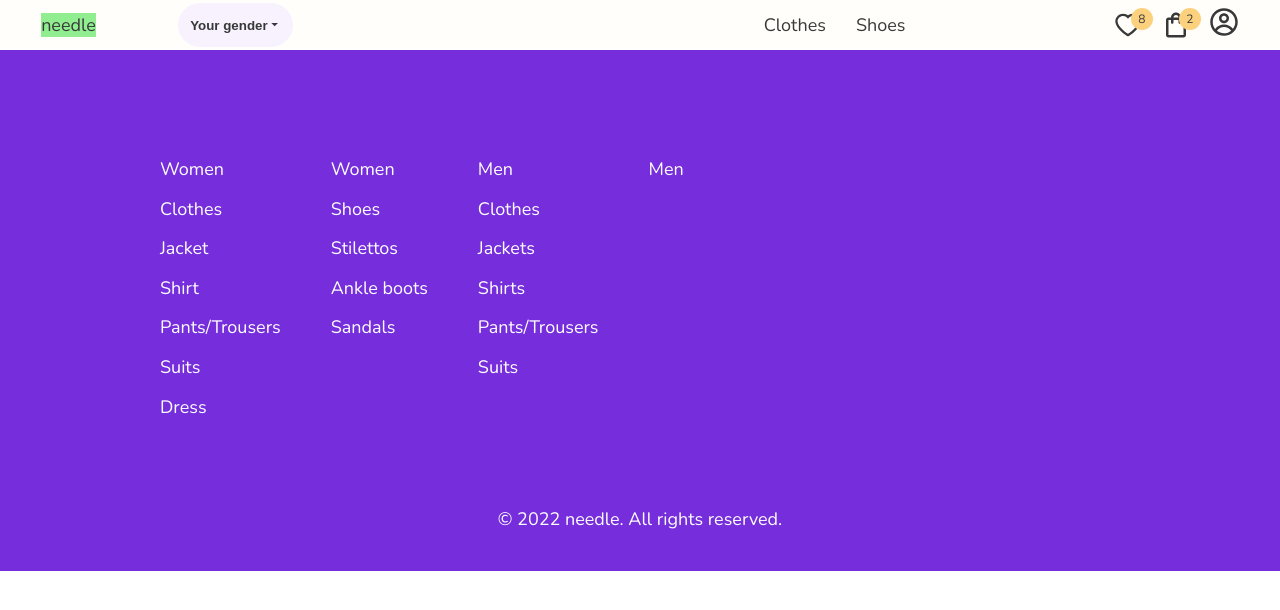
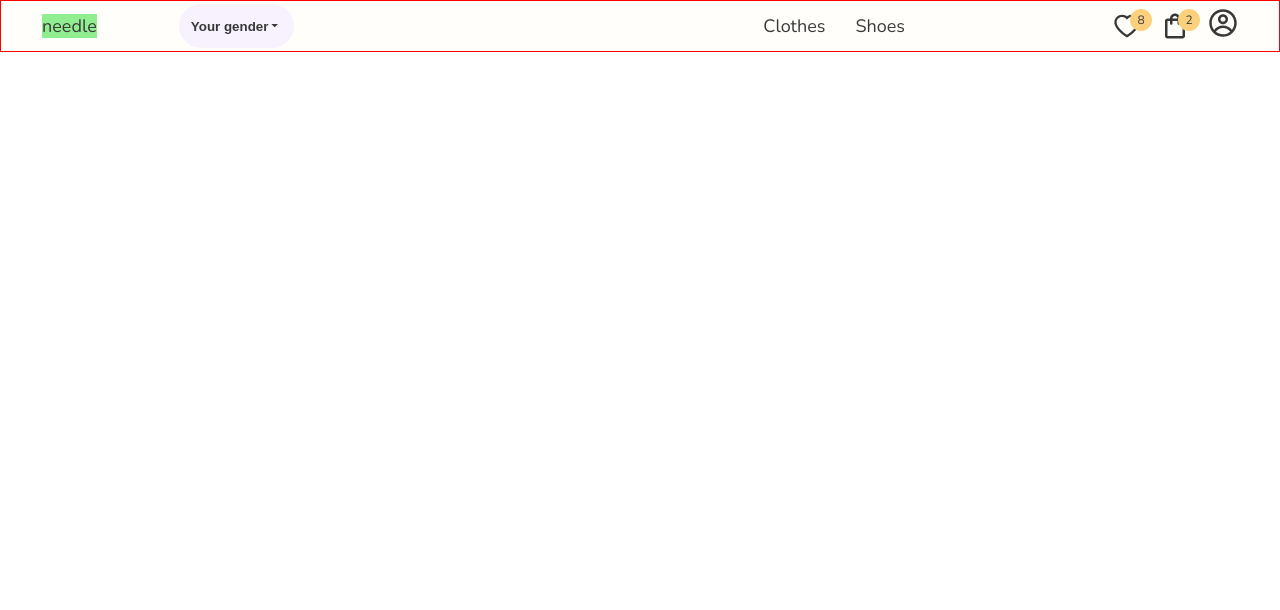
Before and after one commit to moisens/needle, a React (Vite) app: page /single-product/1 in a window 1280 px wide. Shown: the top 610 px of the page. Built offline with nearby package versions, Linux system fonts and the light colour scheme.

Commit message:
trying to solve routes issues

```diff
--- a/src/App.tsx
+++ b/src/App.tsx
@@ -1,16 +1,53 @@
 import "./App.scss";
-import { BrowserRouter, Routes, Route } from "react-router-dom";
+import {
+  Route,
+  createBrowserRouter,
+  createRoutesFromElements,
+  RouterProvider,
+} from "react-router-dom";
 import Nav from "./components/nav/Nav";
 import LandingPage from "./pages/Landing.page";
 import Women from "./pages/Women.page";
+import Jackets from "./pages/Jackets";
+import Shirts from "./pages/Shirts";
+import Pants from "./pages/Pants";
+import Suits from "./pages/Suits";
+import Dress from "./pages/Dress";
 import Men from "./pages/Men.page";
 import ClothesWomen from "./pages/ClothesWomen.page";
 import ShoesWomen from "./pages/ShoesWomen.page";
 import SingleproductPage from "./pages/Singleproduct.page";
 import Footer from "./components/footer/Footer";
 
+const router = createBrowserRouter(
+  createRoutesFromElements(
+    <>
+      <Route path="/" element={<Nav />}>
+         <Route index element={<LandingPage />} />
+        <Route path="women" element={<Women />} />
+        <Route path="women-clothes" element={<ClothesWomen />}>
+          <Route path="jackets" element={<Jackets />} />
+          <Route path="shirts" element={<Shirts />} />
+          <Route path="pants" element={<Pants />} />
+          <Route path="suits" element={<Suits />} />
+          <Route path="dress" element={<Dress />} />
+        </Route>
+        <Route path="women-shoes" element={<ShoesWomen />} />
+        <Route path="men" element={<Men />}></Route>
+        <Route path="/single-product/:id" element={<SingleproductPage />} />
+      </Route>
+    </>
+  )
+);
+
 const App = () => {
-  return (
+  return <RouterProvider router={router} />;
+};
+
+export default App;
+
+/*
+
 <BrowserRouter>
        <Nav />
        <Routes>
@@ -21,11 +58,16 @@ const App = () => {
 
          <Route path="/men" element={<Men />}></Route>
 
-        <Route path="/single-product/:id" element={<SingleproductPage />}/>
+         <Route path="/single-product/:id" element={<SingleproductPage />} />
        </Routes>
        <Footer />
      </BrowserRouter>
-  );
-};
 
-export default App;
+
+      <Route path="jackets" element={<Jackets />} />
+          <Route path="shirts" element={<Shirts />} />
+          <Route path="pants" element={<Pants />} />
+          <Route path="suits" element={<Suits />} />
+          <Route path="dress" element={<Dress />} />
+
+*/
--- a/src/components/clothesContainer/Clothescontainer.tsx
+++ b/src/components/clothesContainer/Clothescontainer.tsx
@@ -1,7 +1,7 @@
 import "./clothes.scss";
 import { MdOutlineKeyboardArrowRight } from "react-icons/md";
 import { RiArrowDownSFill, RiArrowLeftSLine, RiArrowRightSLine } from "react-icons/ri";
-import { Link } from "react-router-dom";
+import { Link, Outlet } from "react-router-dom";
 import { Disclosure } from "@headlessui/react";
 
 type Props = {};
@@ -16,11 +16,11 @@ const Clothescontainer = (props: Props) => {
             <span className="links-links active">
               {" "}
               <MdOutlineKeyboardArrowRight size="1.6rem" />
-              <Link to="/women-clothes">Clothes</Link>
+              <Link to="women-clothes">Clothes</Link>
             </span>
             <span className="links-links active">
               <MdOutlineKeyboardArrowRight size="1.6rem" />
-              <Link to="/women-clothes">Jackets</Link>
+              <Link to="jackets">Jackets</Link>
             </span>
           </p>
         </section>
@@ -29,24 +29,25 @@ const Clothescontainer = (props: Props) => {
             <nav className="sidebar-clothes-page">
               <ul className="clothes-ul">
                 <li className="clothes-li">
-                  <Link to="/women/clothes">Clothes</Link>
+                  <Link to="women-clothes">Clothes</Link>
                 </li>
                 <li className="clothes-li">
-                  <Link to="/women/clothes/jacket">Jackets</Link>
+                  <Link to="jackets">Jackets</Link>
                 </li>
                 <li className="clothes-li">
-                  <Link to="/women/clothes/shirt">Shirts</Link>
+                  <Link to="shirts">Shirts</Link>
                 </li>
                 <li className="clothes-li">
-                  <Link to="/women/clothes/pants">Pants/Trousers</Link>
+                  <Link to="pants">Pants/Trousers</Link>
                 </li>
                 <li className="clothes-li">
-                  <Link to="/women/clothes/suit">Suits</Link>
+                  <Link to="suits">Suits</Link>
                 </li>
                 <li className="clothes-li">
-                  <Link to="/women/clothes/dress">Dress</Link>
+                  <Link to="dress">Dress</Link>
                 </li>
               </ul>
+
             </nav>
             <section className="filter-container">
               {/*filter by price */}
--- a/src/components/nav/Nav.tsx
+++ b/src/components/nav/Nav.tsx
@@ -5,11 +5,13 @@ import { CgProfile } from "react-icons/cg";
 import Listcategories from "./Listcategories";
 import { womenLinks } from "../../utils/linksNav";
 import Navlist from "./Navlist";
+import { Outlet } from "react-router-dom";
 
-type Props = {};
 
-const Nav = (props: Props) => {
+
+const Nav = () => {
   return (
+    <>
       <nav className="navbar-container">
         <div className="logo">needle</div>
         <div className="nav-content">
@@ -30,6 +32,10 @@ const Nav = (props: Props) => {
           </div>
         </div>
       </nav>
+      <main className="pages-container">
+        <Outlet />
+      </main>
+    </>
   );
 };
 
--- a/src/components/nav/nav.scss
+++ b/src/components/nav/nav.scss
@@ -5,6 +5,8 @@
   background-color: variables.$bck-yellow;
   @include mixins.displaySpace-around;
   font-family: "Nunito";
+  z-index: 2000;
+  border: solid 1px red;
 }
 
 .logo {
--- a/src/pages/ClothesWomen.page.tsx
+++ b/src/pages/ClothesWomen.page.tsx
@@ -4,6 +4,7 @@ import Clothescontainer from "../components/clothesContainer/Clothescontainer";
 import Stories from "../components/story/Stories";
 import Quotes from "../components/quotesComponent/Quotes";
 import { quoteThree, quoteFour } from "../utils/quotes";
+import { Outlet } from "react-router-dom";
 
 
 const ClothesWomen = () => {
@@ -14,6 +15,8 @@ const ClothesWomen = () => {
       <Quotes quotes={quoteThree} />
       <Stories />
       <Quotes quotes={quoteFour} />
+
+      <Outlet />
     </main>
   )
 }
--- /dev/null
+++ b/src/pages/Dress.tsx
@@ -0,0 +1,9 @@
+
+
+const Dress = () => {
+  return (
+    <div>Dress</div>
+  )
+}
+
+export default Dress
--- /dev/null
+++ b/src/pages/Jackets.tsx
@@ -0,0 +1,11 @@
+
+
+
+
+const Jackets = () => {
+  return (
+    <div>Jackets</div>
+  )
+}
+
+export default Jackets;
--- /dev/null
+++ b/src/pages/Pants.tsx
@@ -0,0 +1,9 @@
+
+
+const Pants = () => {
+  return (
+    <div>Pants</div>
+  )
+}
+
+export default Pants
--- /dev/null
+++ b/src/pages/Shirts.tsx
@@ -0,0 +1,9 @@
+
+
+const Shirts = () => {
+  return (
+    <div>Shirts</div>
+  )
+}
+
+export default Shirts
--- /dev/null
+++ b/src/pages/Suits.tsx
@@ -0,0 +1,9 @@
+
+
+const Suits = () => {
+  return (
+    <div>Suits</div>
+  )
+}
+
+export default Suits
--- a/src/utils/categories.ts
+++ b/src/utils/categories.ts
@@ -5,12 +5,12 @@ export const primaryCategories: CategoriesPrime[] = [
   {
     id: "e042c71c-6ec8",
     category: 'Women',
-    url: "/women"
+    url: "women"
   },
   {
     id: "e042ca3c-6ec8",
     category: 'Men',
-    url: "/men"
+    url: "men"
   }
 ]
 
```
Lines whose indentation alone changed are shown as unchanged.
